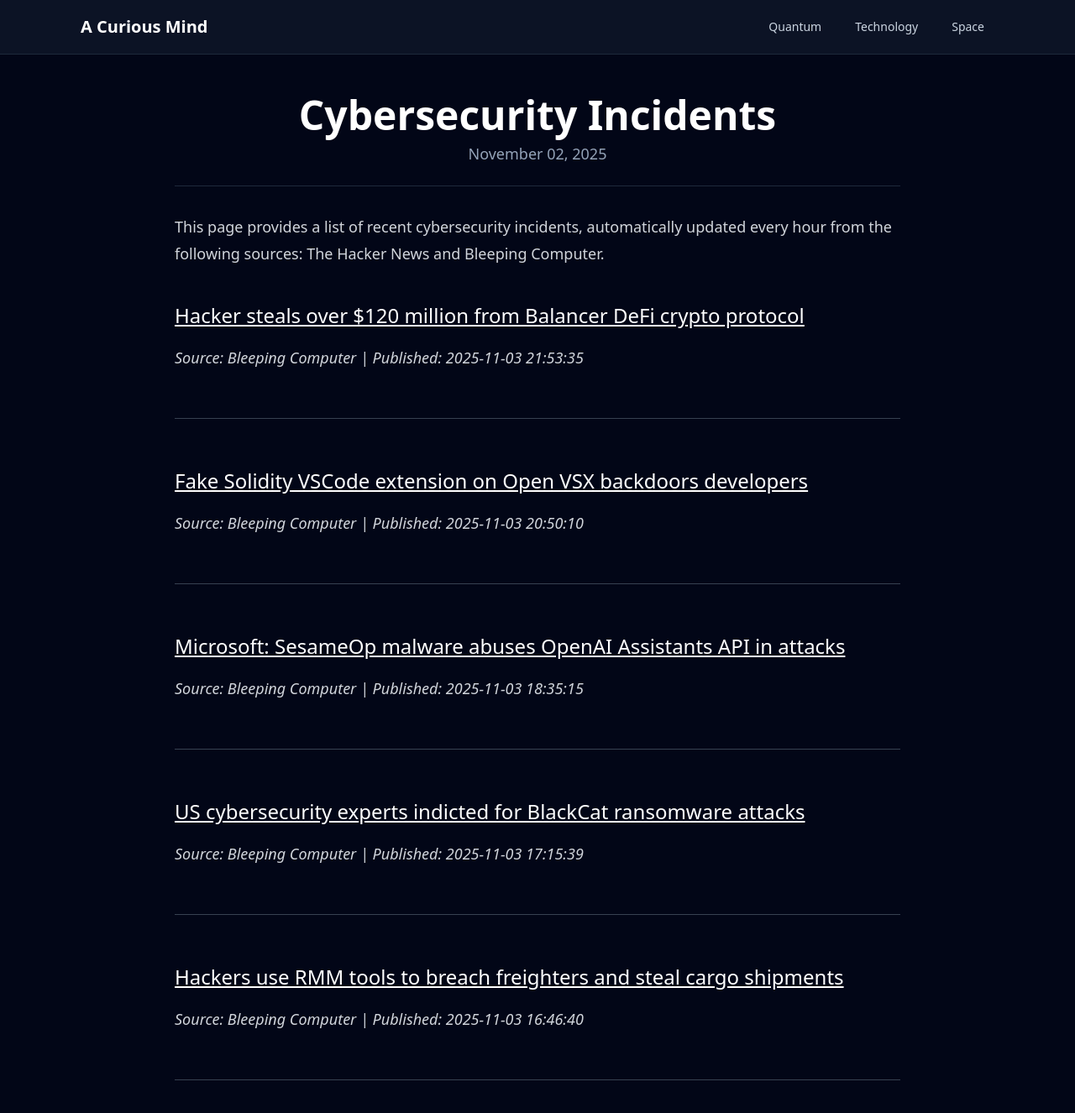
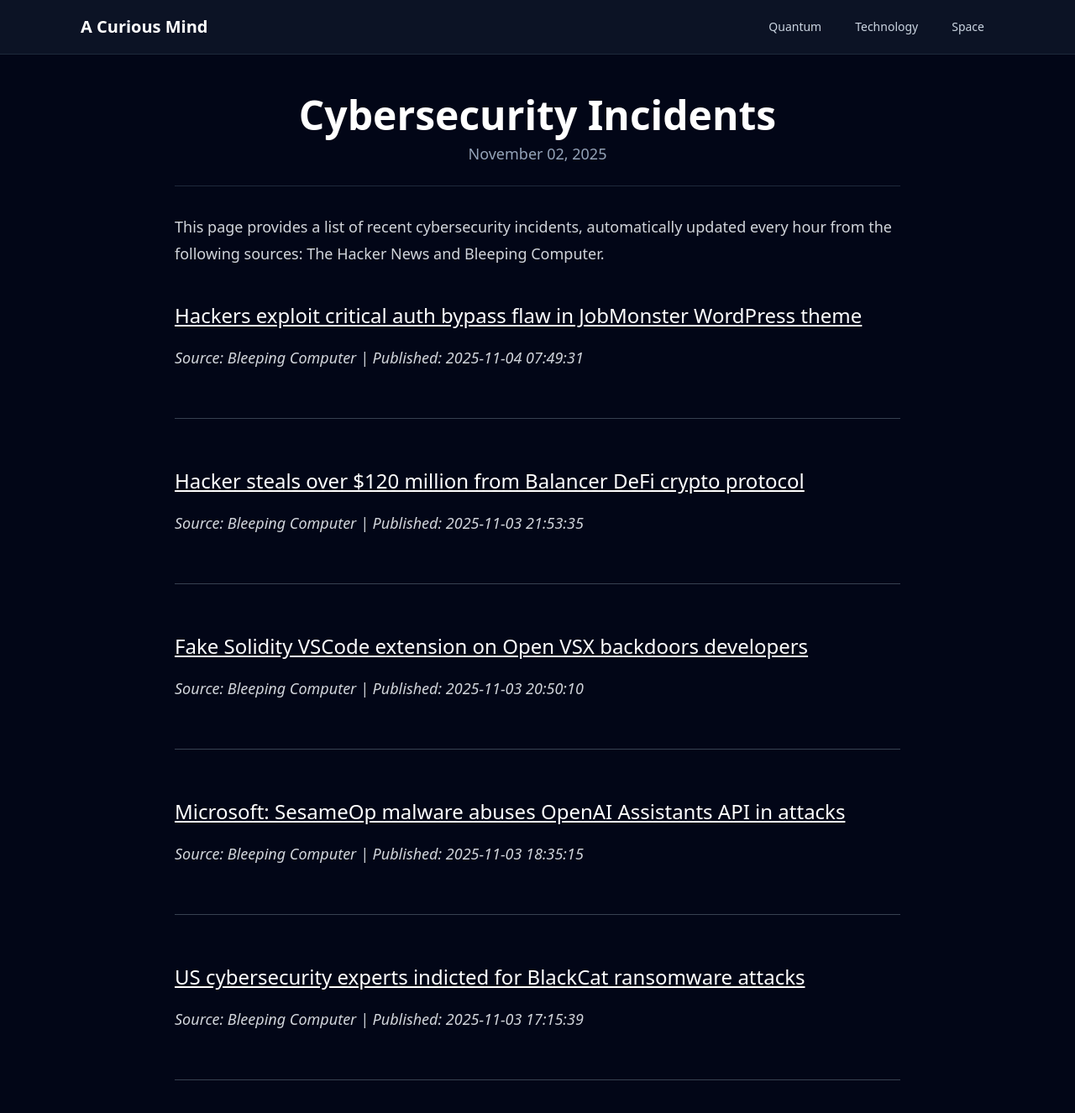
Before and after one commit to onehl7/onehl7.github.io, a Jekyll site: the page built from _posts/2025-11-02-cybersecurity-incidents.md, in a window 1280 px wide and 1400 px high. Shown: the top 1326 px of the window at 84% size. Built offline with Jekyll 4.4.1, drawn with Linux system fonts in a browser that asks for light colours; nearby versions of some CDN libraries.

Commit message:
Update news data

```diff
--- a/_data/news.json
+++ b/_data/news.json
@@ -1,4 +1,10 @@
 [
+  {
+    "source": "Bleeping Computer",
+    "title": "Hackers exploit critical auth bypass flaw in JobMonster WordPress theme",
+    "link": "https://www.bleepingcomputer.com/news/security/hackers-exploit-critical-auth-bypass-flaw-in-jobmonster-wordpress-theme/",
+    "published": "2025-11-04 07:49:31"
+  },
   {
     "source": "Bleeping Computer",
     "title": "Hacker steals over $120 million from Balancer DeFi crypto protocol",
@@ -22,11 +28,5 @@
     "title": "US cybersecurity experts indicted for BlackCat ransomware attacks",
     "link": "https://www.bleepingcomputer.com/news/security/us-cybersecurity-experts-indicted-for-blackcat-ransomware-attacks/",
     "published": "2025-11-03 17:15:39"
-  },
-  {
-    "source": "Bleeping Computer",
-    "title": "Hackers use RMM tools to breach freighters and steal cargo shipments",
-    "link": "https://www.bleepingcomputer.com/news/security/hackers-use-rmm-tools-to-breach-freighters-and-steal-cargo-shipments/",
-    "published": "2025-11-03 16:46:40"
   }
 ]
```
